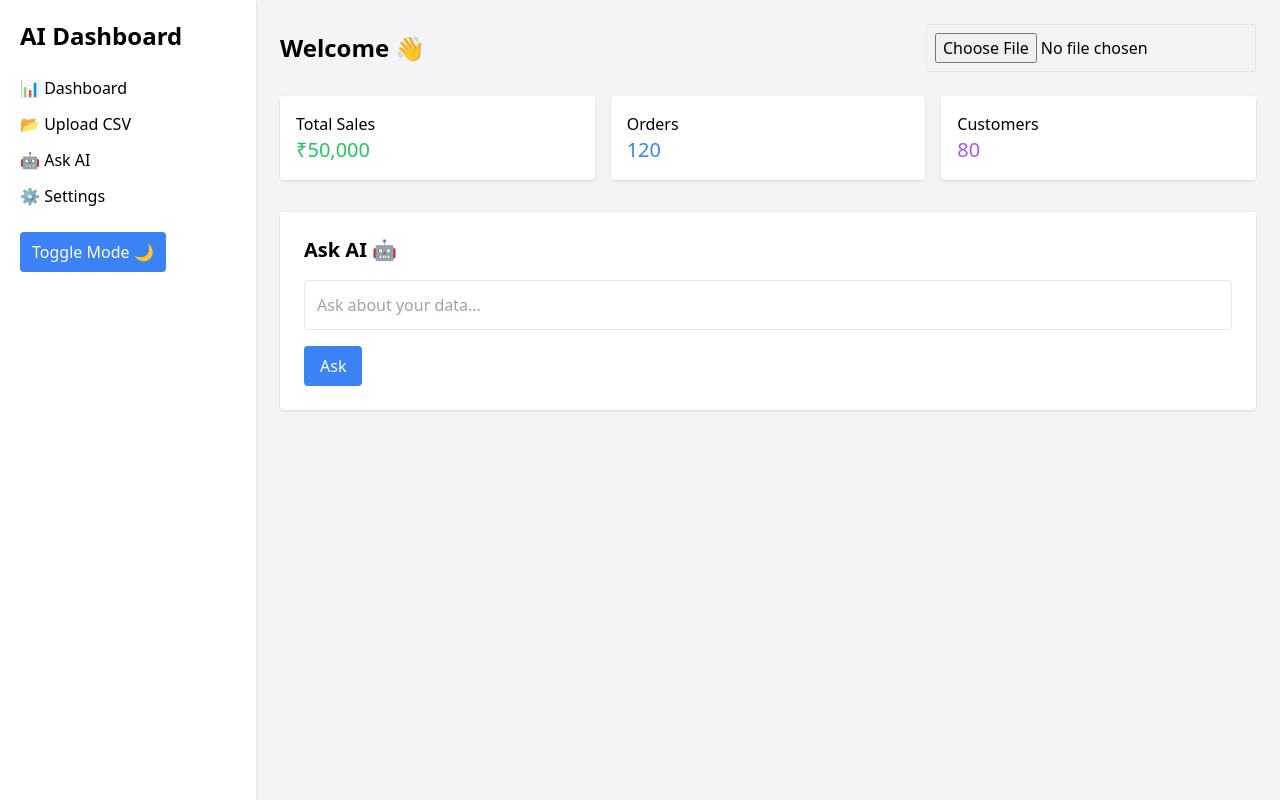
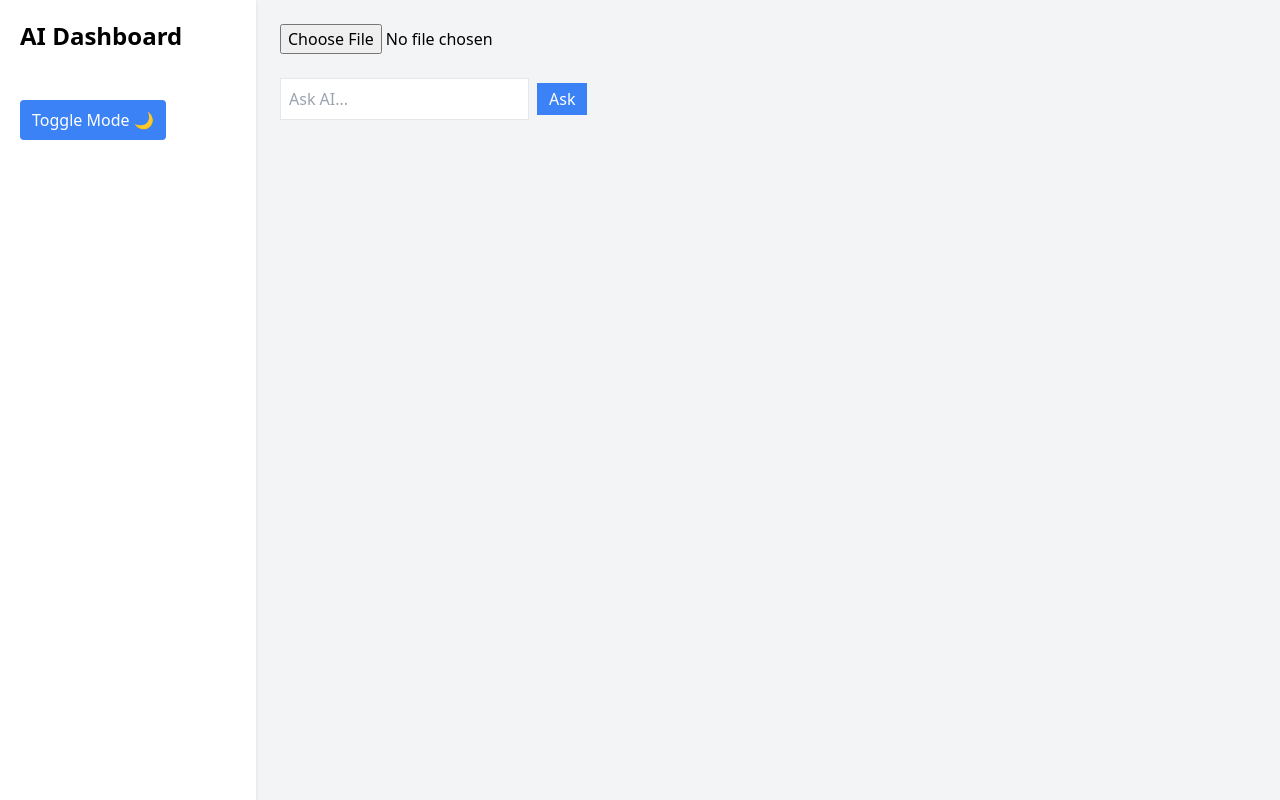
Before and after one commit to rajshrees093-ai/AI_DATA_ANALYST, a React (Vite) app in the folder ai_dashboard/: page / in a window 1280 px wide. Built offline with nearby package versions, Linux system fonts and the light colour scheme.

Commit message:
day 9 modified

```diff
--- a/ai_dashboard/src/App.jsx
+++ b/ai_dashboard/src/App.jsx
@@ -15,7 +15,7 @@ function App() {
   const [answer, setAnswer] = useState("");
   const [darkMode, setDarkMode] = useState(false);
 
-  // ✅ CSV Upload
+  // CSV Upload
   const handleFile = (e) => {
     const file = e.target.files[0];
 
@@ -28,7 +28,7 @@ function App() {
     });
   };
 
-  // ✅ AI Query (FIXED)
+  // ✅ SAFE AI QUERY
   const handleQuery = async () => {
     if (!query) return;
 
@@ -41,17 +41,18 @@ function App() {
           "Content-Type": "application/json",
         },
         body: JSON.stringify({
-          userQuery: query, // ✅ ONLY send query (NO DATA)
+          userQuery: query,
         }),
       });
 
       const result = await res.json();
 
-      setAnswer(
-        result.success
-          ? JSON.stringify(result.structuredQuery, null, 2)
-          : "Error ❌"
-      );
+      // ✅ SAFE handling
+      if (result.success) {
+        setAnswer(JSON.stringify(result.structuredQuery, null, 2));
+      } else {
+        setAnswer(result.error || "Something went wrong ❌");
+      }
 
     } catch (err) {
       console.error(err);
@@ -67,13 +68,6 @@ function App() {
         <div className="w-64 bg-white dark:bg-gray-800 p-5 shadow">
           <h1 className="text-2xl font-bold mb-6">AI Dashboard</h1>
 
-          <ul className="space-y-3">
-            <li>📊 Dashboard</li>
-            <li>📂 Upload CSV</li>
-            <li>🤖 Ask AI</li>
-            <li>⚙️ Settings</li>
-          </ul>
-
           <button
             onClick={() => setDarkMode(!darkMode)}
             className="mt-6 bg-blue-500 text-white px-3 py-2 rounded"
@@ -82,102 +76,68 @@ function App() {
           </button>
         </div>
 
-        {/* Main Content */}
+        {/* Main */}
         <div className="flex-1 p-6">
 
-          {/* Header */}
-          <div className="flex justify-between items-center mb-6">
-            <h1 className="text-2xl font-bold">Welcome 👋</h1>
+          {/* Upload */}
+          <input type="file" onChange={handleFile} />
 
-            <input
-              type="file"
-              onChange={handleFile}
-              className="border p-2 rounded"
-            />
-          </div>
-
-          {/* Cards */}
-          <div className="grid grid-cols-3 gap-4">
-            <div className="bg-white dark:bg-gray-800 p-4 rounded shadow">
-              <h3>Total Sales</h3>
-              <p className="text-green-500 text-xl">₹50,000</p>
-            </div>
-
-            <div className="bg-white dark:bg-gray-800 p-4 rounded shadow">
-              <h3>Orders</h3>
-              <p className="text-blue-500 text-xl">120</p>
-            </div>
-
-            <div className="bg-white dark:bg-gray-800 p-4 rounded shadow">
-              <h3>Customers</h3>
-              <p className="text-purple-500 text-xl">80</p>
-            </div>
-          </div>
-
-          {/* Insights */}
+          {/* TABLE (FIXED — WON’T DISAPPEAR) */}
           {data.length > 0 && (
-            <div className="mt-8 bg-white dark:bg-gray-800 p-4 rounded shadow">
-              <h2 className="text-xl font-bold mb-4">Basic Insights</h2>
-
-              <p>Total Records: {data.length}</p>
-
-              <p>
-                Average Glucose:{" "}
-                {(
-                  data.reduce(
-                    (sum, row) => sum + Number(row.Glucose || 0),
-                    0
-                  ) / data.length
-                ).toFixed(2)}
-              </p>
-
-              <p>
-                Max Age:{" "}
-                {Math.max(...data.map((row) => Number(row.Age || 0)))}
-              </p>
+            <div className="mt-6 overflow-auto">
+              <table className="border w-full">
+                <thead>
+                  <tr>
+                    {Object.keys(data[0]).map((key) => (
+                      <th key={key} className="border p-2">{key}</th>
+                    ))}
+                  </tr>
+                </thead>
+                <tbody>
+                  {data.slice(0, 10).map((row, i) => (
+                    <tr key={i}>
+                      {Object.values(row).map((val, j) => (
+                        <td key={j} className="border p-2">{val}</td>
+                      ))}
+                    </tr>
+                  ))}
+                </tbody>
+              </table>
             </div>
           )}
 
           {/* Chart */}
           {data.length > 0 && (
-            <div className="mt-8 bg-white dark:bg-gray-800 p-4 rounded shadow">
-              <h2 className="text-xl font-bold mb-4">Glucose vs Age</h2>
-
-              <BarChart width={600} height={300} data={data.slice(0, 10)}>
+            <BarChart width={500} height={300} data={data.slice(0, 10)}>
               <CartesianGrid strokeDasharray="3 3" />
               <XAxis dataKey="Age" />
               <YAxis />
               <Tooltip />
-                <Bar dataKey="Glucose" fill="#3b82f6" />
+              <Bar dataKey="Glucose" />
             </BarChart>
-            </div>
           )}
 
-          {/* AI Section */}
-          <div className="mt-8 bg-white dark:bg-gray-800 p-6 rounded shadow">
-            <h2 className="text-xl font-bold mb-4">Ask AI 🤖</h2>
-
+          {/* AI */}
+          <div className="mt-6">
             <input
-              type="text"
-              placeholder="Ask about your data..."
-              className="border p-3 w-full rounded"
               value={query}
               onChange={(e) => setQuery(e.target.value)}
+              placeholder="Ask AI..."
+              className="border p-2"
             />
 
             <button
               onClick={handleQuery}
-              className="mt-4 bg-blue-500 text-white px-4 py-2 rounded"
+              className="ml-2 bg-blue-500 text-white px-3 py-1"
             >
               Ask
             </button>
 
-            {answer && (
-              <pre className="mt-4 text-green-500 font-semibold">
+            <pre className="mt-4 text-green-500 whitespace-pre-wrap">
               {answer}
             </pre>
-            )}
           </div>
+
         </div>
       </div>
     </div>
```
Also changed, not shown: 1 other file (tests, documents, lock files or other folders). Lines whose indentation alone changed are shown as unchanged.
